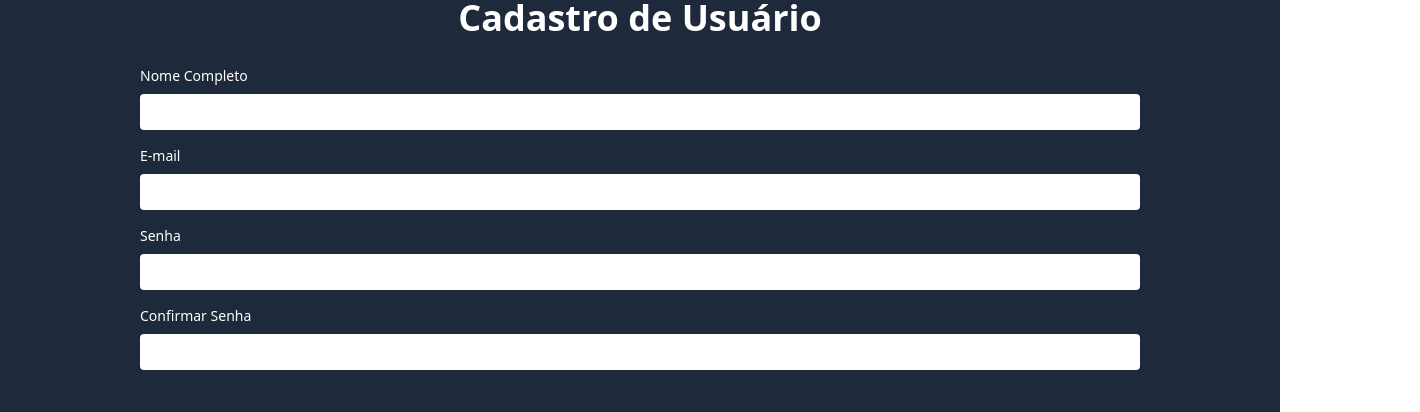
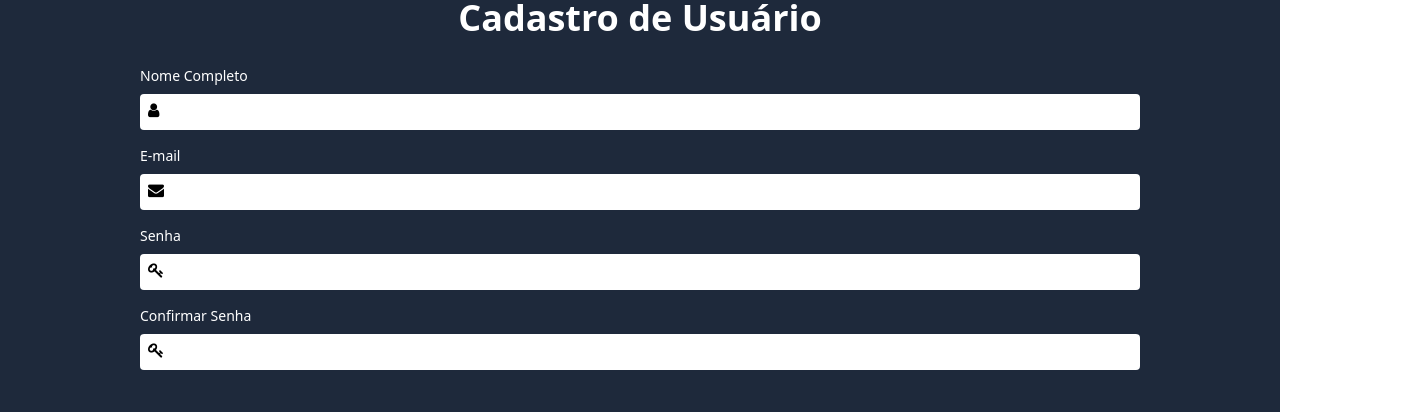
Before and after one commit to VINNE7/chefaofront, a React (Vite) app: page / in a window 1280 px wide. Shown: the part 174-586 px from the top of the page, 1420 px wide, since content can reach past the window. Built offline with nearby package versions, Linux system fonts and the light colour scheme.

Commit message:
add icones no form

```diff
--- a/index.html
+++ b/index.html
@@ -1,13 +1,17 @@
 <!DOCTYPE html>
 <html lang="en">
+
 <head>
   <meta charset="UTF-8" />
   <link rel="icon" type="image/svg+xml" href="/vite.svg" />
+  <link rel="stylesheet" href="https://cdnjs.cloudflare.com/ajax/libs/font-awesome/4.7.0/css/font-awesome.min.css">
   <meta name="viewport" content="width=device-width, initial-scale=1.0" />
   <title>Vite + React + TS</title>
 </head>
+
 <body>
   <div id="root"></div>
   <script type="module" src="/src/main.tsx"></script>
 </body>
+
 </html>
--- a/src/App.tsx
+++ b/src/App.tsx
@@ -1,5 +1,5 @@
 import { BrowserRouter } from 'react-router-dom'
-import Cadastro from './page/cadastro'
+import Cadastro from './page/Cadastro'
 import RoutesComponent from './routes'
 import './styles/global.css'
 
--- a/src/page/cadastro.tsx
+++ b/src/page/cadastro.tsx
@@ -1,11 +1,11 @@
 import React from "react";
 import { useForm, SubmitHandler } from "react-hook-form";
-
 
 type FormValues = {
   firstName: string;
   lastName: string;
   email: string;
+  password: string;
 };
 
 export default function Cadastro() {
@@ -16,18 +16,23 @@ export default function Cadastro() {
   return (
     <>
       <div className="min-h-screen w-screen flex justify-center items-center flex-col  bg-slate-800">
-        <h1 className="text-white text-4xl text-center font-bold">Cadastro de Usuário</h1>
+        <h1 className="text-white text-4xl text-center font-bold">
+          Cadastro de Usuário
+        </h1>
         <form
           onSubmit={handleSubmit(onSubmit)}
           className="w-4/5 m-0 bg-slate-800 p-3 "
         >
-          <div className="">
+          <div className="input-field">
             <label className="leading-3 text-left block mb-3 mt-5 text-white text-sm font-extralight">
               Nome Completo
             </label>
+            <i className="fa fa-user icon absolute w-full mb-2 p-2 min-w-5"/>
             <input
+
               className="block box-border w-full rounded border-solid border-1 border-white py-2 px-4 mb-3 text-sm"
-              {...register("firstName")}/>
+              {...register("firstName")}
+            />
           </div>
 
           <div>
@@ -37,6 +42,7 @@ export default function Cadastro() {
             >
               E-mail
             </label>
+            <i className="fa fa-envelope icon absolute w-full mb-2 p-2 min-w-5"/>
             <input
               className="block box-border w-full rounded border-solid border-1 border-white py-2 px-4 mb-3 text-sm"
               {...register("lastName")}
@@ -50,6 +56,7 @@ export default function Cadastro() {
             >
               Senha
             </label>
+            <i className="fa fa-key icon absolute w-full mb-2 p-2 min-w-5"/>
             <input
               className="block box-border w-full rounded border-solid border-1 border-white py-2 px-4 mb-3 text-sm"
               type="email"
@@ -57,18 +64,22 @@ export default function Cadastro() {
             />
           </div>
 
-          <div>
+          <div className="input-field">
             <label
               className="leading-3 text-left block mb-3 mt-5 text-white text-sm font-extralight"
               htmlFor="password"
             >
               Confirmar Senha
             </label>
+            <i className="fa fa-key icon absolute w-full mb-2 p-2 min-w-5"/>
+
             <input
-              className="block box-border w-full rounded border-solid border-1 border-white py-2 px-4 mb-8 text-sm"
+              className="block box-border w-full rounded border-solid border-1 border-white py-2 px-4 mb-8 text-sm "
               type="email"
               {...register("email")}
+
             />
+
           </div>
         </form>
         <input
```
Lines whose indentation alone changed are shown as unchanged.
